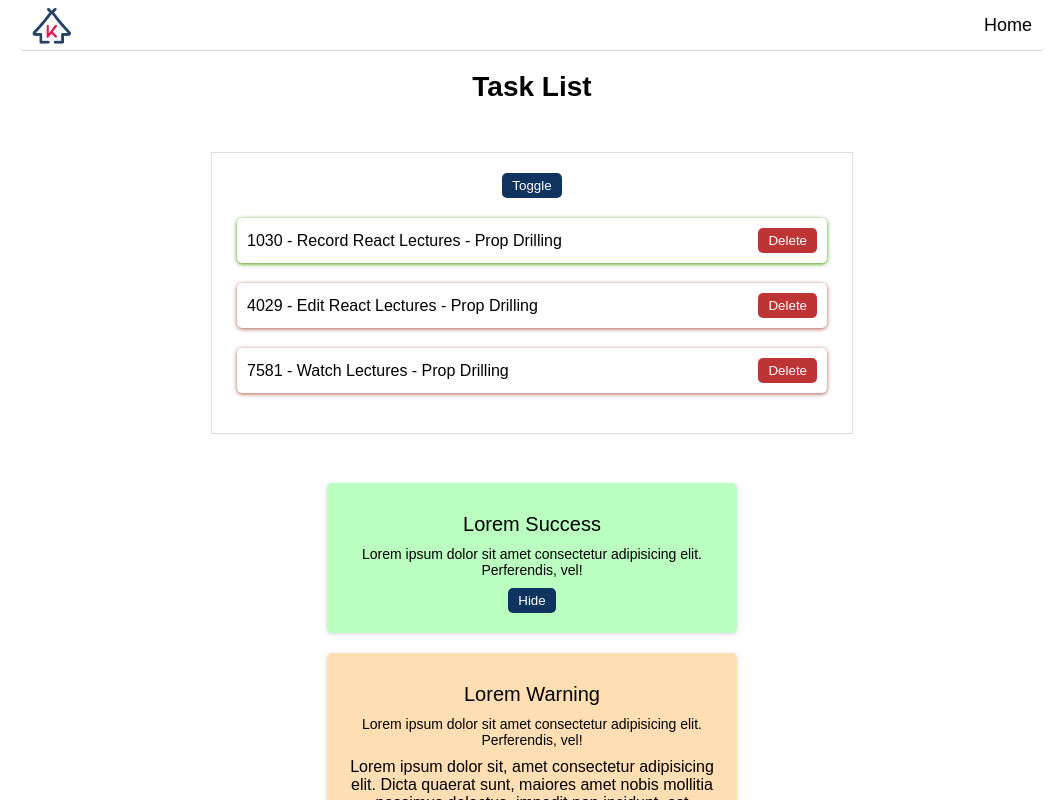
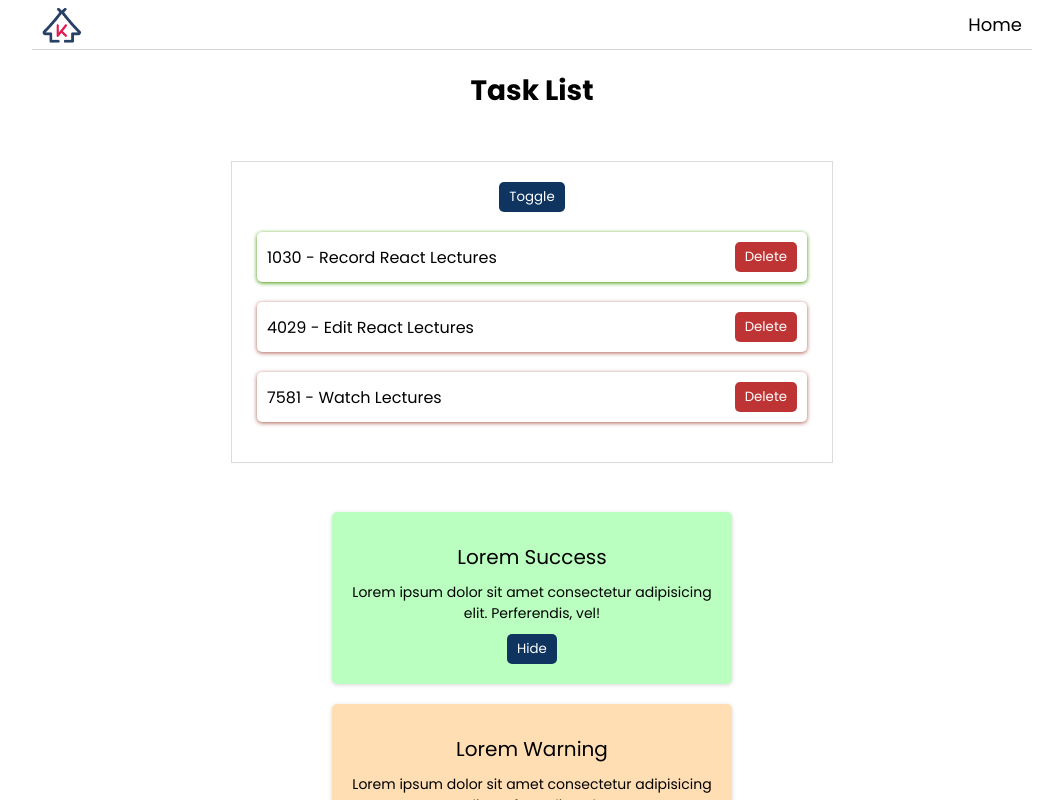
Before and after one commit to profrbazur/React, a React (Create React App) app: page / in a window 1280 px wide. Shown: the top 800 px of the page, without its empty margins (108-1171 px from the left). Built offline with nearby package versions, Linux system fonts and the light colour scheme; the HTML template or start-up script is replaced by a standard one.

Commit message:
CSS Global Styling

```diff
--- a/src/App.js
+++ b/src/App.js
@@ -3,12 +3,10 @@
 import './App.css';
 
 function App() {
-  const info = 'Prop Drilling';
-
   return (
     <div className="App">
       <Header />
-      <TaskList info={info} />
+      <TaskList />
     </div>
   );
 }
--- a/src/components/TaskCard.js
+++ b/src/components/TaskCard.js
@@ -1,8 +1,8 @@
-export const TaskCard = ({ task, handleDelete, info }) => {
+export const TaskCard = ({ task, handleDelete }) => {
   return (
     <li className={task.completed ? 'completed' : 'incomplete'}>
       <span>
-        {task.id} - {task.name} - {info}
+        {task.id} - {task.name}
       </span>
       <button onClick={() => handleDelete(task.id)} className="delete">
         Delete
--- a/src/components/TaskList.js
+++ b/src/components/TaskList.js
@@ -2,7 +2,7 @@
 import { TaskCard } from './TaskCard';
 import { BoxCard } from './BoxCard';
 
-export const TaskList = ({ info }) => {
+export const TaskList = () => {
   const [tasks, setTasks] = useState([
     { id: 1030, name: 'Record React Lectures', completed: true },
     { id: 4029, name: 'Edit React Lectures', completed: false },
@@ -23,12 +23,7 @@
         </button>
         {show &&
           tasks.map((task) => (
-            <TaskCard
-              key={task.id}
-              info={info}
-              task={task}
-              handleDelete={handleDelete}
-            />
+            <TaskCard key={task.id} task={task} handleDelete={handleDelete} />
           ))}
       </ul>
       <BoxCard result="success">
--- a/src/index.css
+++ b/src/index.css
@@ -1,5 +1,39 @@
+@import url('https://fonts.googleapis.com/css2?family=Poppins:ital,wght@0,100;0,200;0,300;0,400;0,500;0,600;0,700;0,800;0,900;1,100;1,200;1,300;1,400;1,500;1,600;1,700;1,800;1,900&family=Roboto&display=swap');
+@import url('https://cdn.jsdelivr.net/npm/bootstrap-icons@1.9.1/font/bootstrap-icons.css');
+
+:root {
+  --theme-border: #d7d7d7;
+  --theme-button: #0f3460;
+}
+
 * {
-  font-family: Arial, Helvetica, sans-serif;
   margin: 0px;
   padding: 0px;
+  box-sizing: border-box;
+  font-family: 'Poppins', sans-serif;
 }
+
+main {
+  min-height: 90vh;
+  max-width: 1200px;
+  margin: auto;
+  padding: 10px;
+}
+
+a {
+  text-decoration: none;
+  color: #000000;
+}
+
+li {
+  list-style: none;
+}
+
+button {
+  padding: 5px 10px;
+  border: 0px;
+  border-radius: 5px;
+  cursor: pointer;
+  background-color: darkslateblue;
+  color: #ffffff;
+}
```
